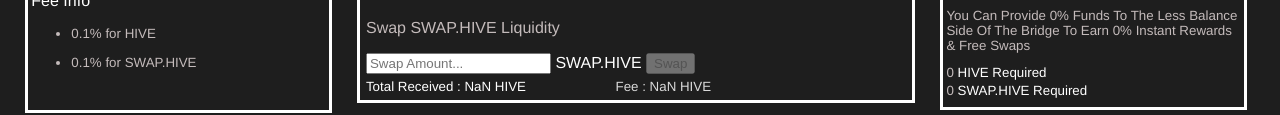
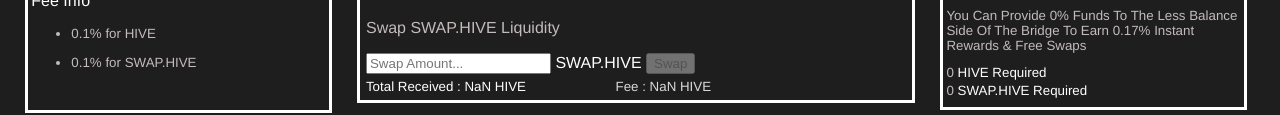
Before and after one commit to swaphive/miniswap, a plain HTML site: page index.html in a window 1280 px wide. Shown: the part 339-454 px from the top of the page. Drawn offline with nearby package versions, Linux system fonts and the light colour scheme; no server answers; a script that the page names is missing; a web font is replaced by a local one.

Commit message:
Update index.html

```diff
--- a/index.html
+++ b/index.html
@@ -140,7 +140,7 @@
                             <div class="col3row" style="background-color: #1e1e1e; padding-bottom: 3%;">
                                 <div><p>Hurry!!! Swap Free & Earn Rewards</p></div>
                                 <div class="spancol" style="font-size: 10pt; padding-bottom: 3%;">
-                                    <span id="" style="color: #c4bbbb;">You Can Provide <span id="rewardSplitId">0</span>% Funds To The Less Balance Side Of The Bridge To Earn <span id="rewardPercentageId">0</span>% Instant Rewards & Free Swaps</span>
+                                    <span id="" style="color: #c4bbbb;">You Can Provide <span id="rewardSplitId">0</span>% Funds To The Less Balance Side Of The Bridge To Earn 0.17% Instant Rewards & Free Swaps</span>
                                 </div>
                                 <div class="spancol">
                                     <span id="rewardHive" style="color: #c4bbbb;" onclick="onClickRewardHive()">NaN</span><span> HIVE Required</span>
```
